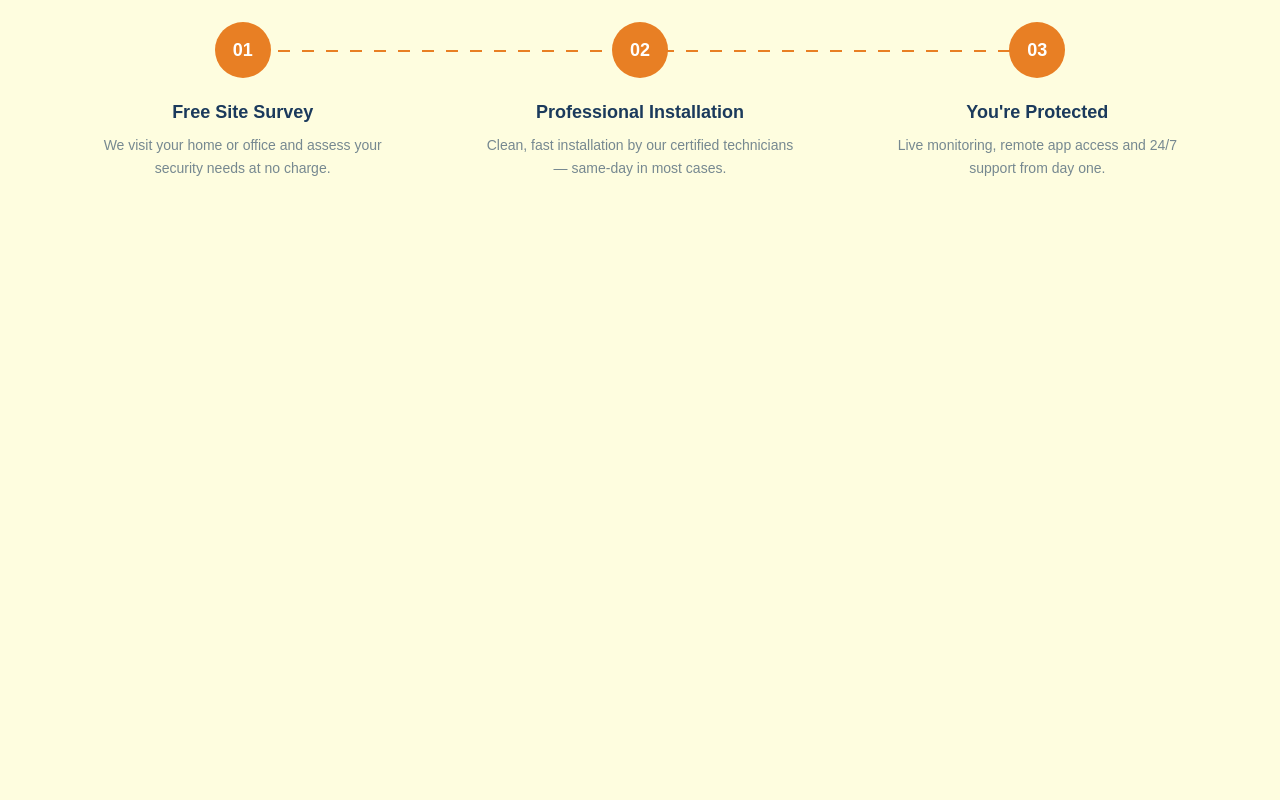
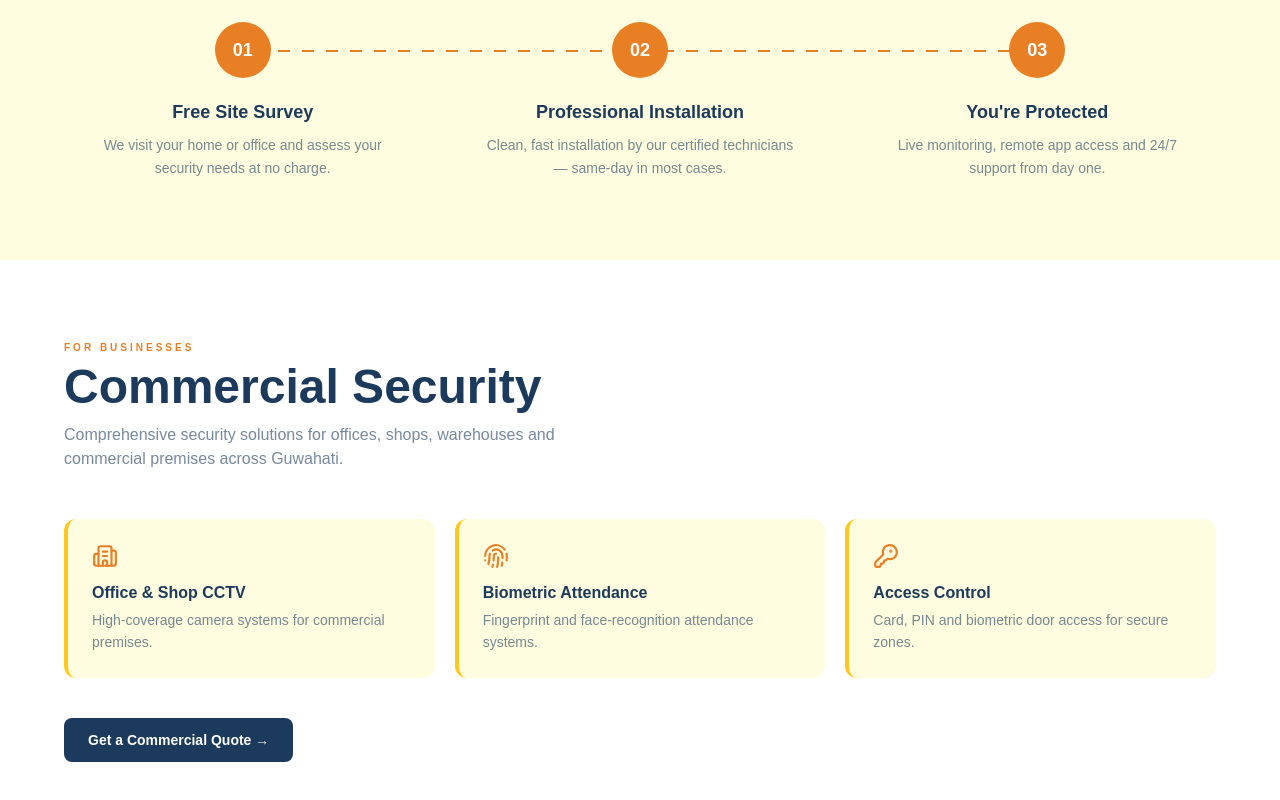
Before and after one commit to dikamjit-borah/camlynk, a Next.js app: page / in a window 1280 px wide. Shown: the part 3109-3909 px from the top of the page. Before the commit the page ends 3369 px from the top, so only its background shows below. Built offline with nearby package versions, Linux system fonts and the light colour scheme.

Commit message:
feat: commercial security section

```diff
--- a/app/page.tsx
+++ b/app/page.tsx
@@ -6,6 +6,7 @@ import CoreSecurity from '@/components/CoreSecurity'
 import SmartHome from '@/components/SmartHome'
 import WhyUs from '@/components/WhyUs'
 import HowItWorks from '@/components/HowItWorks'
+import Commercial from '@/components/Commercial'
 
 export default function Home() {
   return (
@@ -18,6 +19,7 @@ export default function Home() {
       <SmartHome />
       <WhyUs />
       <HowItWorks />
+      <Commercial />
     </main>
   )
 }
--- /dev/null
+++ b/components/Commercial.tsx
@@ -0,0 +1,32 @@
+import SectionWrapper from '@/components/SectionWrapper'
+import Eyebrow from '@/components/Eyebrow'
+import DynamicIcon from '@/components/DynamicIcon'
+import { COMMERCIAL_SERVICES, WHATSAPP_URL } from '@/lib/constants'
+
+export default function Commercial() {
+  return (
+    <SectionWrapper id="commercial" className="bg-white py-20 px-6">
+      <div className="max-w-6xl mx-auto">
+        <Eyebrow>For Businesses</Eyebrow>
+        <h2 className="text-4xl md:text-5xl font-black text-navy mb-3">Commercial Security</h2>
+        <p className="text-navy/60 text-base mb-12 max-w-xl">
+          Comprehensive security solutions for offices, shops, warehouses and commercial premises across Guwahati.
+        </p>
+        <div className="grid grid-cols-1 sm:grid-cols-3 gap-5 mb-10">
+          {COMMERCIAL_SERVICES.map(({ icon, title, description }) => (
+            <div key={title}
+              className="bg-cream rounded-xl p-6 border-l-4 border-gold hover:shadow-lg hover:-translate-y-1 transition-all duration-200">
+              <DynamicIcon name={icon} size={26} className="text-orange mb-3" />
+              <h3 className="text-base font-extrabold text-navy mb-1">{title}</h3>
+              <p className="text-navy/60 text-sm leading-relaxed">{description}</p>
+            </div>
+          ))}
+        </div>
+        <a href={WHATSAPP_URL} target="_blank" rel="noopener noreferrer"
+          className="inline-flex items-center gap-2 bg-navy text-white px-6 py-3 rounded-lg font-bold text-sm hover:bg-navy/90 transition-colors">
+          Get a Commercial Quote &rarr;
+        </a>
+      </div>
+    </SectionWrapper>
+  )
+}
```
